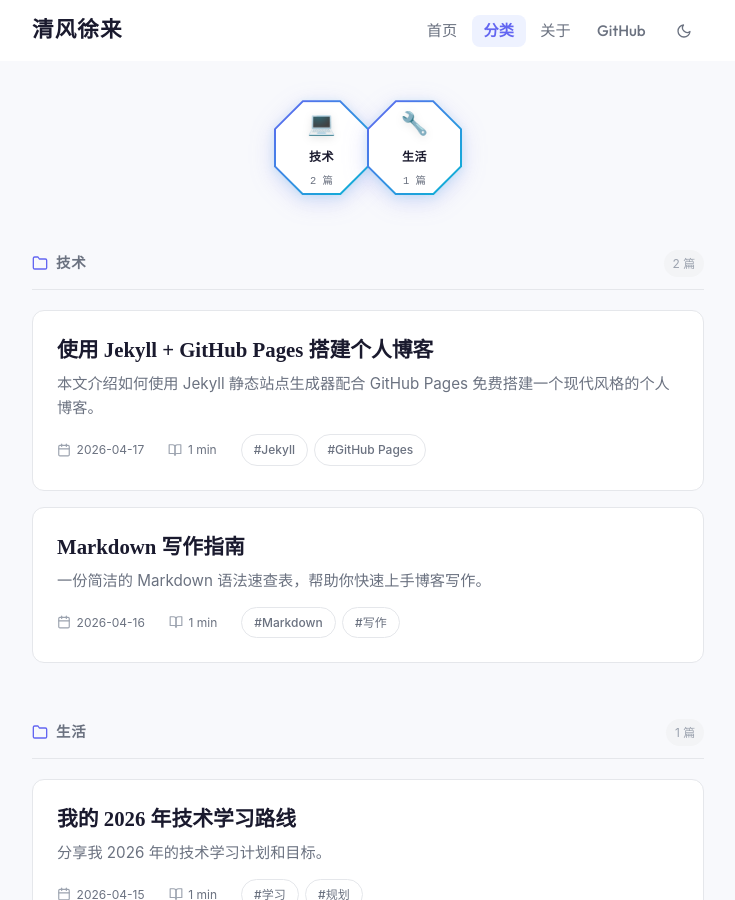
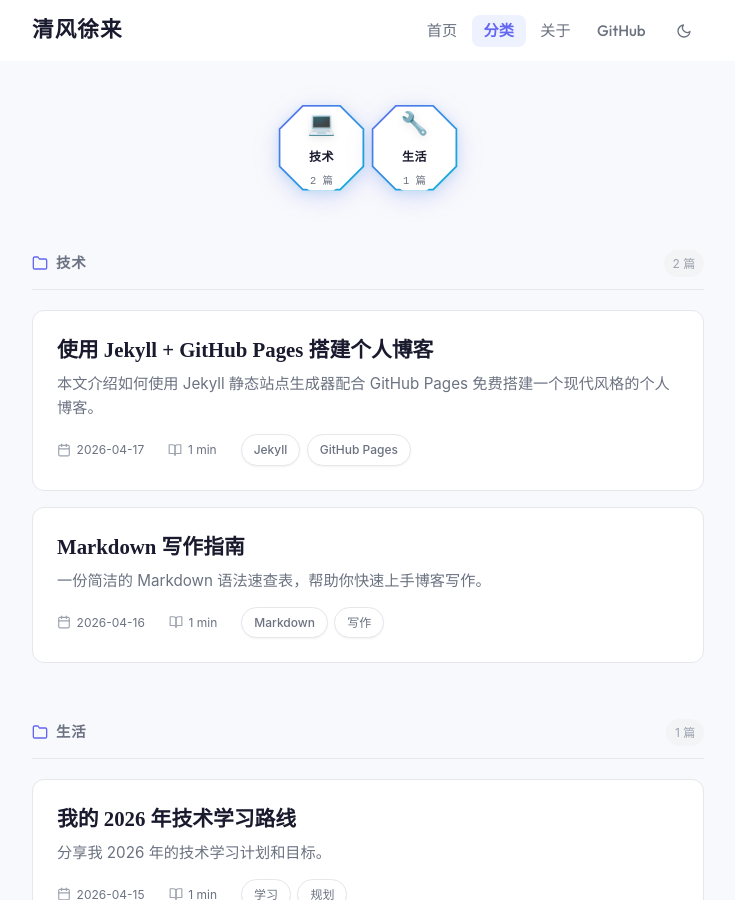
Before and after one commit to Asilencer/asilencer.github.io, a Jekyll site: the page built from categories.html, in a window 1280 px wide and 900 px high. Shown: the whole window, without its empty margins (272-1007 px from the left). Built offline with Jekyll 4.4.1, drawn with Linux system fonts in a browser that asks for light colours; some web fonts are replaced.

Commit message:
style: round octagon corners and remove hash from tags

```diff
--- a/_layouts/post.html
+++ b/_layouts/post.html
@@ -62,7 +62,7 @@ layout: default
           {% if page.tags %}
             <span class="post-tags">
               {% for tag in page.tags %}
-                <span class="tag">#{{ tag }}</span>
+                <span class="tag">{{ tag }}</span>
               {% endfor %}
             </span>
           {% endif %}
--- a/assets/css/style.css
+++ b/assets/css/style.css
@@ -786,6 +786,8 @@ img { max-width: 100%; height: auto; }
   display: inline-flex;
   align-items: center;
   gap: 0.2rem;
+  /* Add subtle shadow for premium feel */
+  box-shadow: 0 1px 2px rgba(0, 0, 0, 0.05);
 }
 
 .tag:hover {
@@ -1048,8 +1050,13 @@ img { max-width: 100%; height: auto; }
   padding: 0.25rem;
   text-decoration: none;
   transition: all 0.4s cubic-bezier(0.175, 0.885, 0.32, 1.275);
-  /* Perfect Tech Octagon Shape */
-  clip-path: polygon(30% 0%, 70% 0%, 100% 30%, 100% 70%, 70% 100%, 30% 100%, 0% 70%, 0% 30%);
+  /* Rounded Octagon Shape */
+  clip-path: polygon(
+    30% 5%, 70% 5%,
+    95% 30%, 95% 70%,
+    70% 95%, 30% 95%,
+    5% 70%, 5% 30%
+  );
   z-index: 1;
   width: 100%;
   height: 100%;
@@ -1065,7 +1072,12 @@ img { max-width: 100%; height: auto; }
   /* Face of the card */
   background-color: var(--color-surface);
   background-image: linear-gradient(135deg, rgba(255, 255, 255, 0.7) 0%, rgba(255, 255, 255, 0) 100%);
-  clip-path: polygon(30% 0%, 70% 0%, 100% 30%, 100% 70%, 70% 100%, 30% 100%, 0% 70%, 0% 30%);
+  clip-path: polygon(
+    30% 5%, 70% 5%,
+    95% 30%, 95% 70%,
+    70% 95%, 30% 95%,
+    5% 70%, 5% 30%
+  );
   z-index: -1;
   transition: all 0.3s ease;
 }
--- a/categories.html
+++ b/categories.html
@@ -48,7 +48,7 @@ permalink: /categories.html
                   <span class="dot"></span>
                   <span class="post-tags">
                     {% for tag in post.tags limit: 2 %}
-                      <span class="tag">#{{ tag }}</span>
+                      <span class="tag">{{ tag }}</span>
                     {% endfor %}
                   </span>
                 {% endif %}
```
